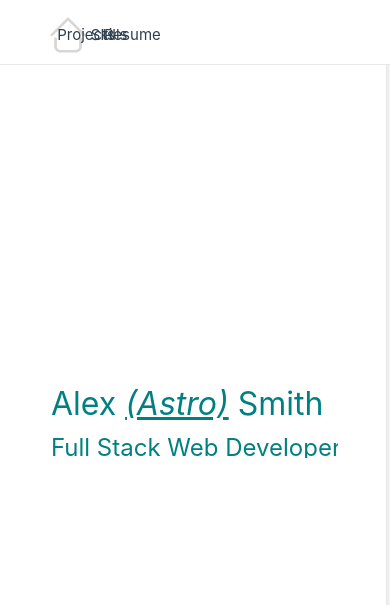
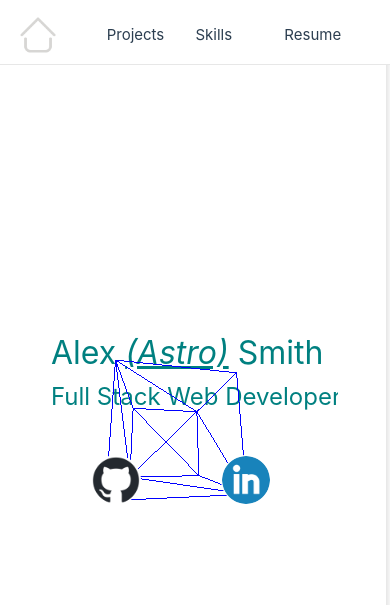
Before and after one commit to AstroAspie/MyPortfolio, a Vue app: page / in a window 390 px wide. Shown: the top 605 px of the page. Built offline with nearby package versions, Linux system fonts and the light colour scheme; what @canvasjs/vue-charts would draw is missing.

Commit message:
+ mobile styling

```diff
--- a/src/components/AstroBanner.vue
+++ b/src/components/AstroBanner.vue
@@ -143,10 +143,6 @@
     font-size: 1.2rem;
   }
 
-  .header-socials {
-    display: none;
-  }
-
   .header-socials h1 {
     font-size: 20px;
   }
@@ -157,7 +153,7 @@
 }
 
 /* Mobile devices */
-@media (max-width: 480px) {
+@media (max-width: 600px) {
   .bio-container {
     flex-direction: column;
     top: 5%;
@@ -183,7 +179,7 @@
   }
 
   .header-socials {
-    display: none;
+    display: relative;
   }
 
   .header-socials h1 {
--- a/src/components/global/NavBar.vue
+++ b/src/components/global/NavBar.vue
@@ -128,4 +128,29 @@
 .link {
   margin-right: 10px;
 }
+
+@media (max-width: 600px) {
+  .nav-links {
+    display: absolute;
+    left: 0;
+    height: 4rem;
+    min-width: 4%;
+    max-width: 23%;
+  }
+
+  .link-container {
+    height: 60%;
+    display: flex;
+    align-items: center;
+    justify-content: space-between;
+  }
+
+.link-container:hover {
+    cursor: pointer;
+  }
+
+.link {
+    margin-right: 5px;
+  }
+}
 </style>
--- a/src/components/global/SimpleCarousel.vue
+++ b/src/components/global/SimpleCarousel.vue
@@ -4,7 +4,7 @@
     <div class="slider">
       <div
         class="slider-track"
-        :style="{ transform: `translateX(-${currentIndex * 100 / projectsToShow}%)` }"
+        :style="{ transform: `translateX(-${currentIndex * 11}%)` }"
       >
         <div class="slide" v-for="(project, index) in projects" :key="index">
           <div class="card">
@@ -41,16 +41,19 @@
     prevSlide() {
       if (this.currentIndex > 0) {
         this.currentIndex--;
-      } else {
-        this.currentIndex = this.projects.length - this.projectsToShow;
       }
     },
     nextSlide() {
-      if (this.currentIndex < this.projects.length - this.projectsToShow) {
-        this.currentIndex++;
-      } else {
+      console.log(this.projectsToShow)
+      this.currentIndex += this.projectsToShow;
+      if (this.currentIndex > this.projects.length) {
         this.currentIndex = 0;
       }
+      // if (this.currentIndex < this.projects.length - this.projectsToShow) {
+      //   this.currentIndex++;
+      // } else {
+      //   this.currentIndex = 0;
+      // }
     }
   }
 };
--- a/src/components/global/SocialsBar.vue
+++ b/src/components/global/SocialsBar.vue
@@ -1,5 +1,6 @@
 <template>
   <div class="header-socials">
+    <div class="social-icons">
       <img
           v-for="social in socials"
           :key="social"
@@ -11,9 +12,9 @@
           @mouseout="offHover(social.name)"
           @click="openLink(social.link)"
       />
+    </div>
     <div class="box-container">
-      <div id="box">
-      </div>
+      <div id="box"></div>
     </div>
   </div>
 </template>
@@ -76,12 +77,6 @@
         });
     },
     loadThree() {
-      // import { OrbitControls } from 'three/addons/controls/OrbitControls.js';
-      // import { GLTFLoader } from 'three/addons/loaders/GLTFLoader.js';
-
-      // const controls = new OrbitControls( camera, renderer.domElement );
-      // const loader = new GLTFLoader();
-
       const scene = new THREE.Scene();
 
       const appHeight = 200;
@@ -146,6 +141,11 @@
   background-color: transparent;
 }
 
+.social-icons {
+  display: flex;
+  flex-direction: row;
+}
+
 .icon {
   margin: 10px;
   width: 50px;
@@ -162,4 +162,17 @@
   padding-right: 40px;
   margin-left: 10px;
 }
+
+@media (max-width: 600px) {
+  .icon {
+    margin: 0 40px;
+  }
+
+  .box-container {
+    position: absolute;
+    top: 5%;
+    left: 20px;
+    height: 100%;
+  }
+}
 </style>
--- a/src/components/projects/ProjectCarousel.vue
+++ b/src/components/projects/ProjectCarousel.vue
@@ -1,5 +1,5 @@
 <template>
-  <SimpleCarousel :projects="projects" />
+  <SimpleCarousel :projects="projects" :projectsToShow="displayCount"/>
 </template>
 
 <script>
@@ -14,11 +14,16 @@
     return {
       selectedProject: null,
       projects: [],
+      displayCount: 4,
     }
   },
   methods: {
     LoadProjects() {
       this.projects = json["projects"];
+      console.log(window.innerWidth)
+      if (window.innerWidth <= 610) {
+        this.displayCount = 1;
+      }
     }
   },
   mounted() {
--- a/src/components/projects/ProjectCassette.vue
+++ b/src/components/projects/ProjectCassette.vue
@@ -186,6 +186,28 @@
   margin: 5px;
 }
 
-/* mobile & tablet styling */
+/* Mobile devices */
+@media (max-width: 480px) {
+  .project-cassette {
+    display: flex;
+    flex-direction: column;
+    justify-content: center;
+    max-height: 200px;
+    width: 180px;
+    margin-bottom: 12px;
+    border-radius: 10px;
+    flex-shrink: 1;
+    max-width: 300px;
+    max-height: 600px;
+    min-width: 300px;
+    min-height: 450px;
+  }
+
+}
+
+/* Tablet devices */
+@media (max-width: 768px) {
+
+}
 
 </style>
--- a/src/components/projects/ProjectsBanner.vue
+++ b/src/components/projects/ProjectsBanner.vue
@@ -131,8 +131,14 @@
 /* Tablet devices */
 @media (max-width: 768px) {
   .banner-container {
-    overflow-y: scroll;
+    position: relative;
+    top: 0;
+    display: flex;
+    overflow-y: hidden;
+    width: 100%;
+    height: 80%;
   }
+
   .projects-container {
     flex-direction: column;
     justify-content: center;
@@ -151,10 +157,16 @@
 }
 
 /* Mobile devices */
-@media (max-width: 480px) {
+@media (max-width: 600px) {
   .banner-container {
-    overflow-y: scroll;
+    position: relative;
+    top: 0;
+    display: flex;
+    overflow-y: hidden;
+    width: 100%;
+    height: 80%;
   }
+
   .projects-container {
     flex-direction: column;
     justify-content: center;
--- a/src/components/skills/SkillsBanner.vue
+++ b/src/components/skills/SkillsBanner.vue
@@ -228,4 +228,28 @@
   margin-top: 2%;
   flex-wrap: wrap;
 }
+
+/* Mobile devices */
+@media (max-width: 600px) {
+  .banner-title {
+    font-size: 2.2rem;
+    font-weight: bold;
+    text-wrap: nowrap;
+    margin: 10px 30%;
+  }
+
+  .skills-container {
+    display: flex;
+    max-width: 65%;
+    flex-direction: row;
+    justify-content: space-evenly;
+    margin-top: 2%;
+    flex-wrap: wrap;
+  }
+}
+
+/* Tablet devices */
+@media (max-width: 768px) {
+
+}
 </style>
```
Lines whose indentation alone changed are shown as unchanged.
